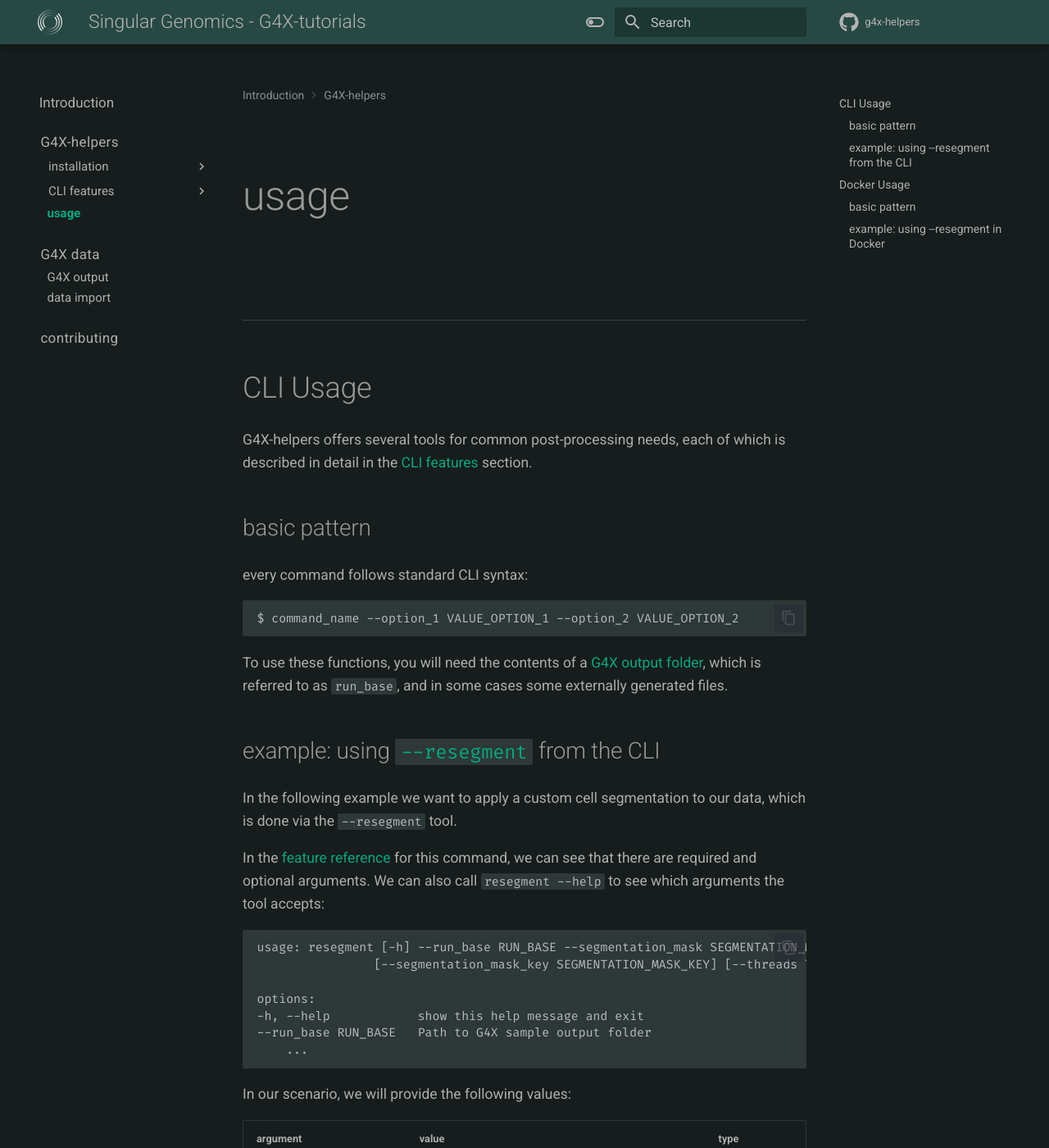
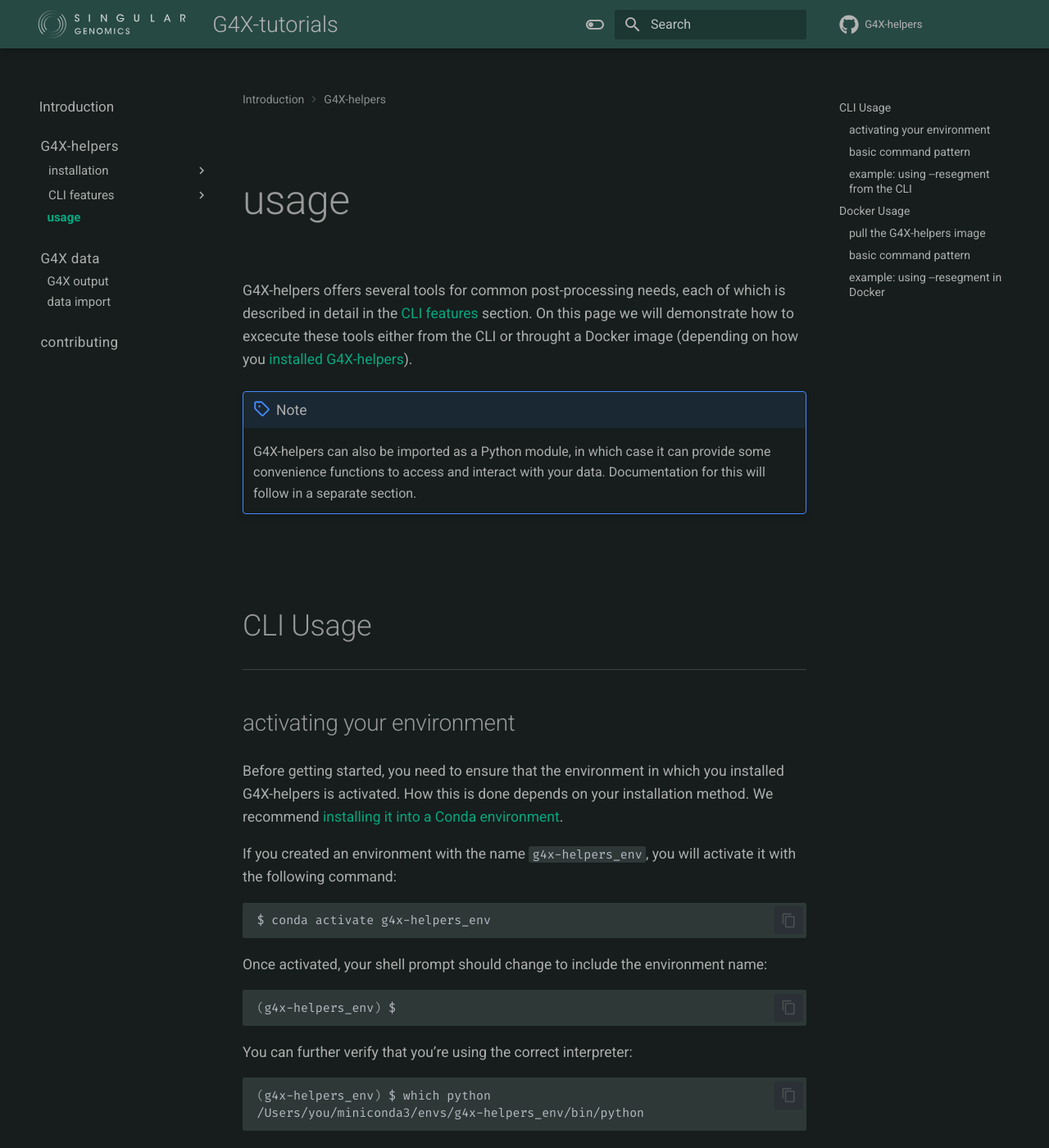
Before and after one commit to Singular-Genomics/G4X-helpers, an MkDocs documentation site: the page built from docs/g4x_helpers/usage.md, in a window 1280 px wide and 1400 px high. Shown: the whole window at 82% size. Built offline with MkDocs 1.6.1 and Material for MkDocs 9.7.7, drawn with Linux system fonts in a browser that asks for light colours; comment, search, counter and statistics services are not loaded; some of the changed text lies outside the part shown.

Commit message:
finished docker usage section

````diff
--- a/docs/g4x_helpers/installation/docker.md
+++ b/docs/g4x_helpers/installation/docker.md
@@ -2,7 +2,11 @@
 
 # Docker setup
 
-If you don’t want to install G4X-helpers locally, you can run its CLI tools from the [Docker image](https://github.com/Singular-Genomics/G4X-helpers/pkgs/container/g4x-helpers) that is published along with the repository.
+If you prefer working with Docker or you don’t want to install G4X-helpers locally, you can run its CLI tools from the [Docker image](https://github.com/Singular-Genomics/G4X-helpers/pkgs/container/g4x-helpers) that is published along with the repository.
+
+If you have Docker already installed (or Apptainer, Podman ... ) and are familiar with using it, you can continue to the G4X-helpers [Docker usage](../usage.md#docker-usage) section.
+
+Otherwise, please read on to get started.
 
 !!! info "Why use Docker?"
     - **no local installs**: skip creating a Python environment.
@@ -10,90 +14,58 @@
     - **isolated**: nothing leaks into (or depends on) your system Python.
     - **great for HPC/servers**: just bind your data directories.
 
-### prerequisites
-
-- Docker installed and running.
-- Access to the G4X-helpers image
-e.g. `ghcr.io/singular-genomics/g4x-helpers:latest`
 
 
 <br>
 
-## 1. Install Docker
+## 1. install Docker
 ---
 
 Docker is availabe for most plaforms. Please refer to the Docker installation guide for [Docker Engine](https://docs.docker.com/engine/) (Linux), or [Docker Desktop](https://docs.docker.com/desktop/) (MacOS/Windows). If you are not sure if Docker is already installed, you can simply call `docker --version` in your terminal.
 
+<br>
 
-## 2. Pull the G4X-helpers image
+## 2. pull the G4X-helpers image
 ---
 
-`docker pull ghcr.io/singular-genomics/g4x-helpers:<tag>`
-
-Replace <tag> with a version or use latest.
-
-
-## 3. Run a one-off command
----
-
-Execute any tool or open a shell inside the container:
+The docker pull command downloads the G4X-helpers container image (and all of its layers) from GitHub’s Container Registry ( ghcr.io ) to your local Docker cache.
 
 ```bash
-# Replace /path/on/host with your local data path
-docker run --rm \
-  -v /path/on/host:/data \
-  -w /data \
-  -it ghcr.io/singular-genomics/g4x-helpers:<tag> bash
+$ docker pull ghcr.io/singular-genomics/g4x-helpers:latest
 ```
 
-This mounts your data into /data in the container and drops you into a shell.
+Once the image is pulled, you can start new containers from it instantly — even when you’re offline — without re-fetching data from the registry.
 
+!!!tip
+	`latest` will always retrieve the most recently published build.
+	You can replace it with an explicit tag, which locks you to a reproducible version.
+	e.g. `ghcr.io/singular-genomics/g4x-helpers:v0.4.11`
 
-## 4. Common Docker options
+if the pull was successful, you can confirm that the image is available by calling
+
+```bash
+$ docker image ls ghcr.io/singular-genomics/g4x-helpers
+```
+
+You are now ready to use the G4X-helpers Docker image.
+Please refer to the [Docker usage](../usage.md#docker-usage) section to learn how to run the tools.
+
+<br>
+
+## 3. updating & cleanup
 ---
-	•	--rm: Automatically remove the container when it exits.
-	•	-v HOST:CONTAINER: Bind mount a host directory.
-	•	-w PATH: Set the working directory inside the container.
-	•	-e VAR=VALUE: Pass environment variables into the container.
-	•	--entrypoint: Override the default entrypoint.
+You can update your image by running `docker pull` again
 
-Example running a g4x-helpers tool directly:
+```bash
+$ docker pull ghcr.io/singular-genomics/g4x-helpers:latest
+```
+It will only download the layers that have changed since your last pull, giving you the newest build.
 
-docker run --rm \
-  -v $(pwd):/data \
-  -w /data \
-  ghcr.io/singular-genomics/g4x-helpers:<tag> \
-  g4x-process --input sample.fastq --output results/
+Over time, old images, stopped containers and dangling volumes can consume disk space.
+A useful one-shot cleanup command is:
 
-
-
-## 6. Updating & cleanup
----
-	•	Update image:
-
-docker pull ghcr.io/singular-genomics/g4x-helpers:<tag>
-
-	•	Remove unused images/containers:
-
-docker system prune -a
-
-
-
-## 7. Troubleshooting
----
-	•	Permission denied (socket):
-	•	On Linux, add your user to the docker group or use sudo.
-
-sudo usermod -aG docker $USER
-
-
-	•	Image pull fails:
-	•	Check login to GitHub Container Registry:
-
-
-gh auth login –with-token
+```bash
+$ docker system prune -a
 ```
-	•	Container can’t see files:
-	•	Ensure correct host path in -v and that files have appropriate permissions.
 
 --8<-- "_partials/end_cap.md"
--- a/docs/g4x_helpers/installation/index.md
+++ b/docs/g4x_helpers/installation/index.md
@@ -30,7 +30,7 @@
 
 things to know:
 
-+ you still need to install Docker (or Apptainer/Singularity ... ).
++ you still need to install Docker (or Apptainer, Podman ... ) if you haven't already.
 + first pull can be large; subsequent runs are fast thanks to caching layers.
 
 --8<-- "_partials/end_cap.md"
--- a/docs/g4x_helpers/usage.md
+++ b/docs/g4x_helpers/usage.md
@@ -2,19 +2,41 @@
 
 # usage
 
---8<-- "_partials/section_break.md"
+G4X-helpers offers several tools for common post-processing needs, each of which is described in detail in the [CLI features](./features/index.md) section. On this page we will demonstrate how to excecute these tools either from the CLI or throught a Docker image (depending on how you [installed G4X-helpers](./installation/index.md)).
+!!!note
+    G4X-helpers can also be imported as a Python module, in which case it can provide some convenience functions to access and interact with your data. Documentation for this will follow in a separate section.
+
+<br>
 
 ## CLI Usage
+---
+### activating your environment
+Before getting started, you need to ensure that the environment in which you installed G4X-helpers is activated. How this is done depends on your installation method. We recommend [installing it into a Conda environment](./installation/source.md#step-2-install-the-package).
 
-G4X-helpers offers several tools for common post-processing needs, each of which is described in detail in the [CLI features](./features/index.md) section.
+If you created an environment with the name `g4x-helpers_env`, you will activate it with the following command:
 
-### basic pattern
+```bash
+$ conda activate g4x-helpers_env
+```
+
+Once activated, your shell prompt should change to include the environment name:
+```bash
+(g4x-helpers_env) $
+```
+You can further verify that you’re using the correct interpreter:
+```bash
+(g4x-helpers_env) $ which python
+/Users/you/miniconda3/envs/g4x-helpers_env/bin/python
+```
+
+
+### basic command pattern
 every command follows standard CLI syntax:
 ```
 $ command_name --option_1 VALUE_OPTION_1 --option_2 VALUE_OPTION_2
 ```
 
-To use these functions, you will need the contents of a [G4X output folder](../g4x_data/g4x_output.md), which is referred to as `run_base`, and in some cases some externally generated files.
+To use these functions, you will need the contents of a [G4X output folder](../g4x_data/g4x_output.md) (which is referred to as `run_base`) and in some cases some externally generated files.
 
 
 ### example: using `--resegment` from the CLI
@@ -53,16 +75,27 @@
     --out_dir /path/to/resegmentation/output
 ```
 
---8<-- "_partials/section_break.md"
+If your command was successful, you will start seeing the output log of the `resegment` process.
+
+<br>
 
 ## Docker Usage
+---
+### pull the G4X-helpers image
 
----
+If you haven't done so already (maybe you skipped the [Docker setup](./installation/docker.md) section) you will first need to pull the G4X-helper Docker image. This is done via `docker pull`, which downloads the image (and all of its layers) from GitHub’s Container Registry ( ghcr.io ) to your local Docker cache.
 
-### basic pattern
+```bash
+$ docker pull ghcr.io/singular-genomics/g4x-helpers:latest
+```
 
-When running via Docker, the pattern is similar to invoking a CLI command, with the exception that all paths and the Docker image need to be specified.
-Inside the container, always reference the mounted paths (e.g. /data/...), not the host paths ([see full example below](#example-using-resegment-in-docker)).
+If you want to run a specific version, please refer to the [Docker setup](./installation/docker.md) section for details.
+
+
+### basic command pattern
+
+When running via Docker, the pattern is similar to [invoking a CLI command](#basic-command-pattern), with the exception that all paths and the Docker image need to be specified.
+Inside the container, always reference the mounted paths (e.g. `/data/...`), not the host paths ([see full example below](#example-using-resegment-in-docker)).
 
 
 ```bash
@@ -81,7 +114,7 @@
 
 ### example: using `--resegment` in Docker
 
-Here we run the same --resegment command as in the [cli-example](#example-using-resegment-from-the-cli) above
+Here we run the same `--resegment` command as in the [cli-example](#example-using-resegment-from-the-cli) above
 
 ```bash
 docker run --rm \
--- a/docs/stylesheets/extra.css
+++ b/docs/stylesheets/extra.css
@@ -157,17 +157,25 @@
 .site-name {
   /* Built-in mkdocs theme  */
   font-weight: 200 !important;
-  font-size: 1.15rem !important;
+  font-size: 1.35rem !important;
 }
 /* Logo area size */
 .md-header__button.md-logo img,
 .md-header__button.md-logo svg {
-  height: 1.5rem;
-  width: 1.5rem;
+  height: 1.75rem;
+  width: auto;
+  opacity: 0.75;
 }
 
 
 /* ——— ADMONITION ADJUSTMENTS ——— */
+
+/* title line ("Note", "Warning", etc.) */
+.md-typeset .admonition>.admonition-title,
+.md-typeset details.admonition>summary {
+  font-size: 0.875rem !important;
+  font-weight: 500 !important;
+}
 
 /* Whole admonition block */
 .md-typeset .admonition,
@@ -175,12 +183,7 @@
   font-size: 0.8rem !important;
 }
 
-/* title line ("Note", "Warning", etc.) */
-.md-typeset .admonition>.admonition-title,
-.md-typeset details.admonition>summary {
-  font-size: 0.9rem !important;
-  font-weight: 500 !important;
-}
+
 
 
 /* MISC */
--- a/mkdocs.yml
+++ b/mkdocs.yml
@@ -1,15 +1,15 @@
 # region Site
-site_name: Singular Genomics - G4X-tutorials
+site_name: G4X-tutorials
 site_author: Singular Genomics
 site_url: https://shiny-tribble-2nl4loz.pages.github.io/
 site_description: Singular Genomics G4X data documentation site
-repo_name: g4x-helpers
+repo_name: G4X-helpers
 repo_url: https://github.com/Singular-Genomics/G4X-helpers
 
 # region Theme
 theme:
   name: material
-  logo: assets/sg-logo_transparent_19.5_3.svg
+  logo: assets/sg_logo_text.svg
   favicon: assets/favicon.ico
 
   font:
@@ -23,7 +23,7 @@
       note: octicons/tag-16
       abstract: octicons/checklist-16
       info: octicons/info-16
-      tip: octicons/squirrel-16
+      # tip: octicons/squirrel-16
       success: octicons/check-16
       question: octicons/question-16
       warning: octicons/alert-16
````
